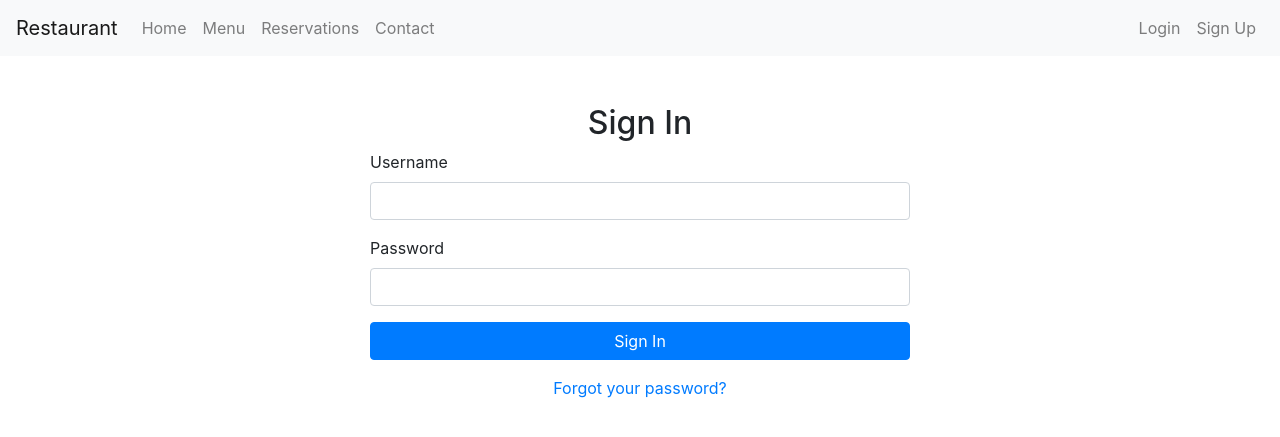
After one commit to Whacko23/food-tasker, a Django app: page /login/ in a window 1280 px wide. The commit adds this page. Shown: the top 437 px of the page. Run offline with Django 5.2, Linux system fonts and the light colour scheme; some libraries are stand-ins or nearby versions.

Commit message:
Added navbar and user authentication

```diff
--- a/coreapp/urls.py
+++ b/coreapp/urls.py
@@ -1,6 +1,9 @@
 from django.urls import path
 from .views import IndexView
+from django.contrib.auth import views as auth_views
 
 urlpatterns = [
   path('', IndexView.index, name='index'),
+  path('login/', auth_views.LoginView.as_view(template_name='login.html'), name='login'),
+  path('logout/', auth_views.LogoutView.as_view(next_page='index'), name='logout'),
 ]
--- /dev/null
+++ b/templates/base.html
@@ -0,0 +1,76 @@
+<!-- templates/base.html -->
+
+<!DOCTYPE html>
+<html lang="en">
+  <head>
+    <meta charset="UTF-8" />
+    <meta name="viewport" content="width=device-width, initial-scale=1.0" />
+    <title>{% block title %}My Site{% endblock %}</title>
+    <link
+      rel="stylesheet"
+      href="https://maxcdn.bootstrapcdn.com/bootstrap/4.0.0/css/bootstrap.min.css"
+    />
+  </head>
+  <body>
+    <nav class="navbar navbar-expand-lg navbar-light bg-light">
+      <a class="navbar-brand" href="#">Restaurant</a>
+      <button
+        class="navbar-toggler"
+        type="button"
+        data-toggle="collapse"
+        data-target="#navbarNav"
+        aria-controls="navbarNav"
+        aria-expanded="false"
+        aria-label="Toggle navigation"
+      >
+        <span class="navbar-toggler-icon"></span>
+      </button>
+      <div class="collapse navbar-collapse" id="navbarNav">
+        <ul class="navbar-nav mr-auto">
+          <li class="nav-item">
+            <a class="nav-link" href="{% url 'index' %}">Home</a>
+          </li>
+          <li class="nav-item">
+            <a class="nav-link" href="#">Menu</a>
+          </li>
+          <li class="nav-item">
+            <a class="nav-link" href="#">Reservations</a>
+          </li>
+          <li class="nav-item">
+            <a class="nav-link" href="#">Contact</a>
+          </li>
+        </ul>
+        <ul class="navbar-nav ml-auto">
+          {% if user.is_authenticated %}
+          <li class="nav-item">
+            <a class="nav-link" href="#">Welcome, {{ user.username }}</a>
+          </li>
+          <li class="nav-item">
+            <form method="post" action="{% url 'logout' %}">
+              {% csrf_token %}
+              <button type="submit" class="btn btn-link nav-link">
+                Logout
+              </button>
+            </form>
+          </li>
+          {% else %}
+          <li class="nav-item">
+            <a class="nav-link" href="{% url 'login' %}">Login</a>
+          </li>
+          <li class="nav-item">
+            <a class="nav-link" href="#">Sign Up</a>
+          </li>
+          {% endif %}
+        </ul>
+      </div>
+    </nav>
+
+    <div class="container">
+      {% block content %}{% endblock %}
+    </div>
+
+    <script src="https://code.jquery.com/jquery-3.2.1.slim.min.js"></script>
+    <script src="https://cdnjs.cloudflare.com/ajax/libs/popper.js/1.12.9/umd/popper.min.js"></script>
+    <script src="https://maxcdn.bootstrapcdn.com/bootstrap/4.0.0/js/bootstrap.min.js"></script>
+  </body>
+</html>
--- /dev/null
+++ b/templates/login.html
@@ -0,0 +1,41 @@
+<!-- templates/signin.html -->
+<!-- prettier-ignore -->
+{% extends "base.html" %} {% block title %}Sign In{% endblock %} {% block content%}
+<div class="row justify-content-center">
+  <div class="col-md-6">
+    <h2 class="text-center mt-5">Sign In</h2>
+    <form method="post" action="{% url 'login' %}">
+      {% csrf_token %}
+      <div class="form-group">
+        <label for="username">Username</label>
+        <input
+          type="text"
+          name="username"
+          id="username"
+          class="form-control"
+          required
+        />
+      </div>
+      <div class="form-group">
+        <label for="password">Password</label>
+        <input
+          type="password"
+          name="password"
+          id="password"
+          class="form-control"
+          required
+        />
+      </div>
+      <div class="form-group">
+        <button type="submit" class="btn btn-primary btn-block">Sign In</button>
+      </div>
+      {% if form.non_field_errors %}
+      <div class="alert alert-danger">{{ form.non_field_errors }}</div>
+      {% endif %}
+    </form>
+    <p class="text-center mt-3">
+      <a href="#">Forgot your password?</a>
+    </p>
+  </div>
+</div>
+{% endblock %}
```
Also changed, not shown: coreapp/views.py (+7 -1 lines), foodtasker/settings.py (+19 -2 lines), templates/index.html (+5 -11 lines), 2 other files.
